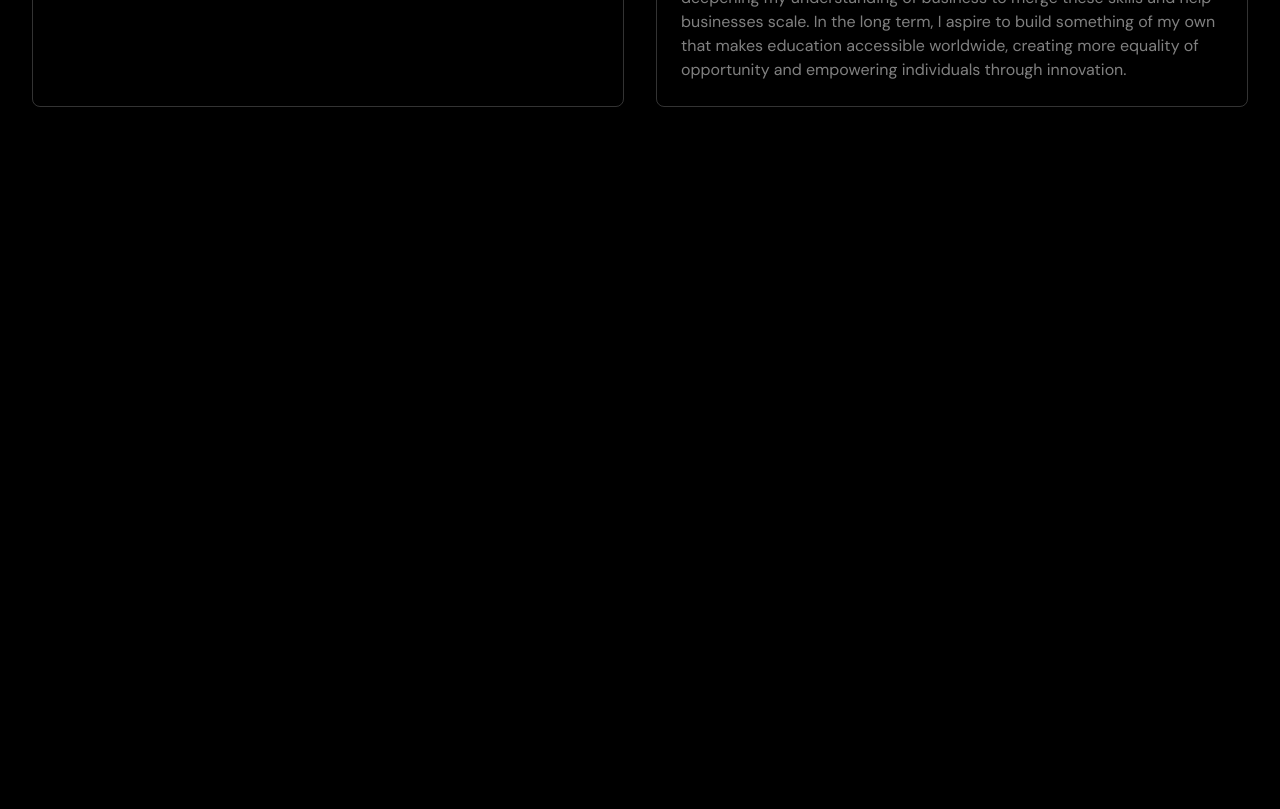
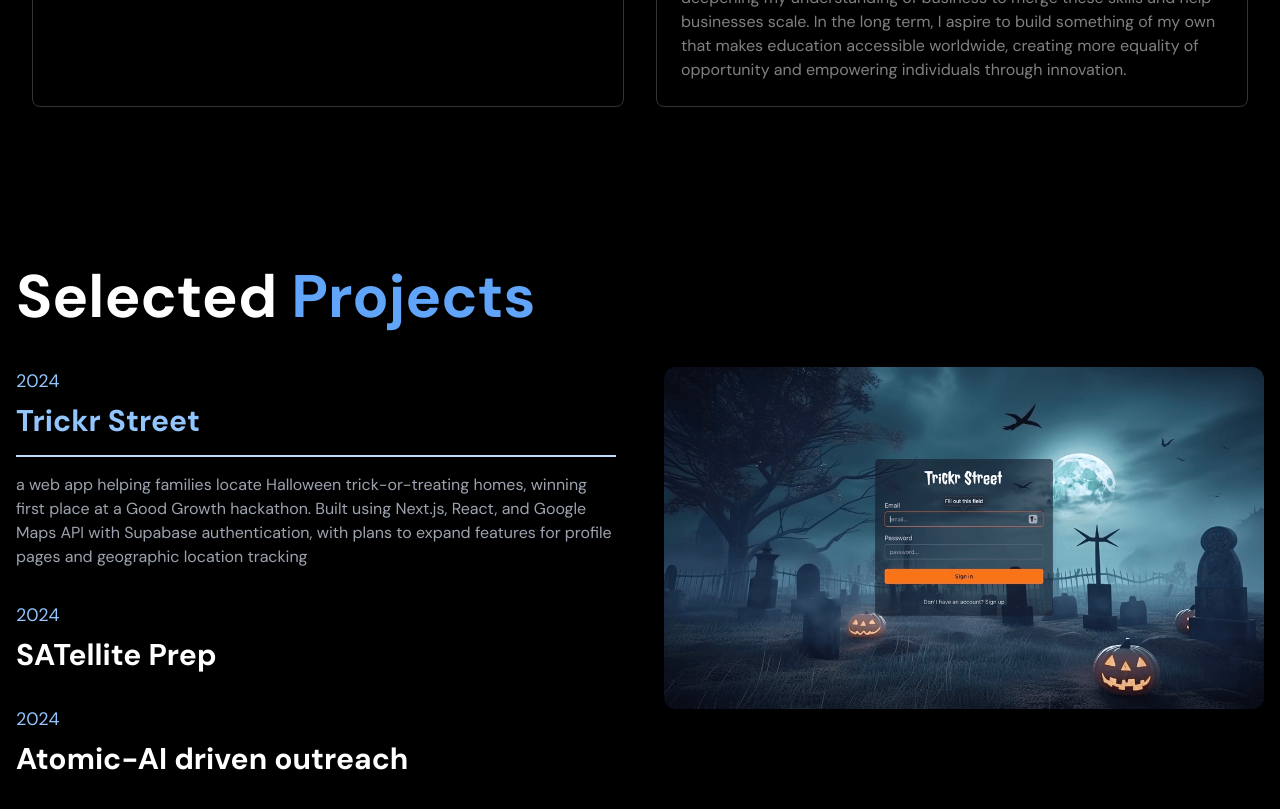
Before and after one commit to Emilijxa/Portfolio, a Next.js app: page / in a window 1280 px wide. Shown: the part 2340-3149 px from the top of the page. Before the commit the page ends 2479 px from the top, so only its background shows below. Built offline with nearby package versions, Linux system fonts and the light colour scheme.

Commit message:
Portfolio section

```diff
--- /dev/null
+++ b/app/components/Portfolio.tsx
@@ -0,0 +1,86 @@
+"use client"
+
+import React, { useState, useEffect } from "react"
+import Image from "next/image"
+import project1 from "@/public/assets/proj25.png"
+import project2 from "@/public/assets/proj26.png"
+import project3 from "@/public/assets/proj7.png"
+
+const projects = [
+    {
+        id: 1,
+        year: 2024,
+        title: 'Trickr Street',
+        description: "a web app helping families locate Halloween trick-or-treating homes, winning first place at a Good Growth hackathon. Built using Next.js, React, and Google Maps API with Supabase authentication, with plans to expand features for profile pages and geographic location tracking",
+        image: project1,
+    },
+    {
+        id: 2,
+        year: 2024,
+        title: 'SATellite Prep',
+        description: "a visually engaging AI tutor app designed for Year 6 SATs students, providing free, accessible tutoring through an interactive chatbot. Built using React and integrated with Mistralai to deliver personalized support with animated videos and emoji-friendly responses that appeal to young learners.",
+        image: project2,
+    },
+    {
+        id: 3,
+        year: 2024,
+        title: 'Atomic-AI driven outreach',
+        description: "Atomic is our AI-driven outreach tool that maximizes engagement.",
+        image: project3,
+    },
+];
+
+
+
+export const Portfolio = () => {
+    const [selectedProject, setSelectedProject] = useState(projects[0])
+    return(
+            <section id="portfolio" className="py-32 text-white">
+                <div className="max-w-7xl mx-auto px-4 grid lg:grid-cols-2 gap-12">
+
+                    <div>
+                    <h2 className="text-6xl font-bold mb-10">Selected <span className="text-blue-400">Projects</span></h2>
+                    {projects.map((project) => (
+                        <div
+                            key={project.id}
+                            onClick={() => setSelectedProject(project)}
+                            className="cursor-pointer mb-8 group"
+                        >
+                            <p className="text-blue-300 text-lg mb-2">{project.year}</p>
+                            <h3
+                                className={`text-3xl font-semibold group-hover:text-blue-500 transition-colors duration-300
+                            ${selectedProject.id === project.id ? 'text-blue-300' : ''
+                            }`}
+                            >
+                                {project.title}
+                            </h3>
+                            {selectedProject.id === project.id && (
+                                <div className="border-b-2 border-blue-200 my-4"></div>
+                            )}
+                            {selectedProject.id === project.id && (
+                                <p
+                                className={`text-gray-400 transition-all duration-500 ease-in-out ${
+                                    selectedProject.id === project.id ? 'opacity-100' : 'opacity-0'
+                                }`}
+                                >
+                                    {project.description}
+                                </p>
+                            )}
+                     </div>
+                ))}
+
+                </div>
+        <div className="flex items-center justify-center">
+            <Image
+                src={selectedProject.image.src}
+                alt={selectedProject.title}
+                className="rounded-xl shadow-lg transition-opacity duration-500 ease-in-out"
+                width={selectedProject.title === 'SATellite Prep' ? 250 : 600}
+                height={450}
+            />
+            </div>
+            </div>
+
+        </section>
+    )
+}
--- a/app/page.tsx
+++ b/app/page.tsx
@@ -1,6 +1,7 @@
 import { Hero } from "./components/Hero";
 import { About } from "./components/About";
 import { LogoAnimation } from "./components/LogoAnimation"
+import { Portfolio } from "./components/Portfolio"
 
 export default function Home() {
   return (
@@ -8,6 +9,7 @@ export default function Home() {
       <Hero/>
       <LogoAnimation/>
       <About/>
+      <Portfolio/>
     </>
   );
 }
```
Also changed, not shown: public/assets/proj25.png (added), public/assets/proj26.png (added).
